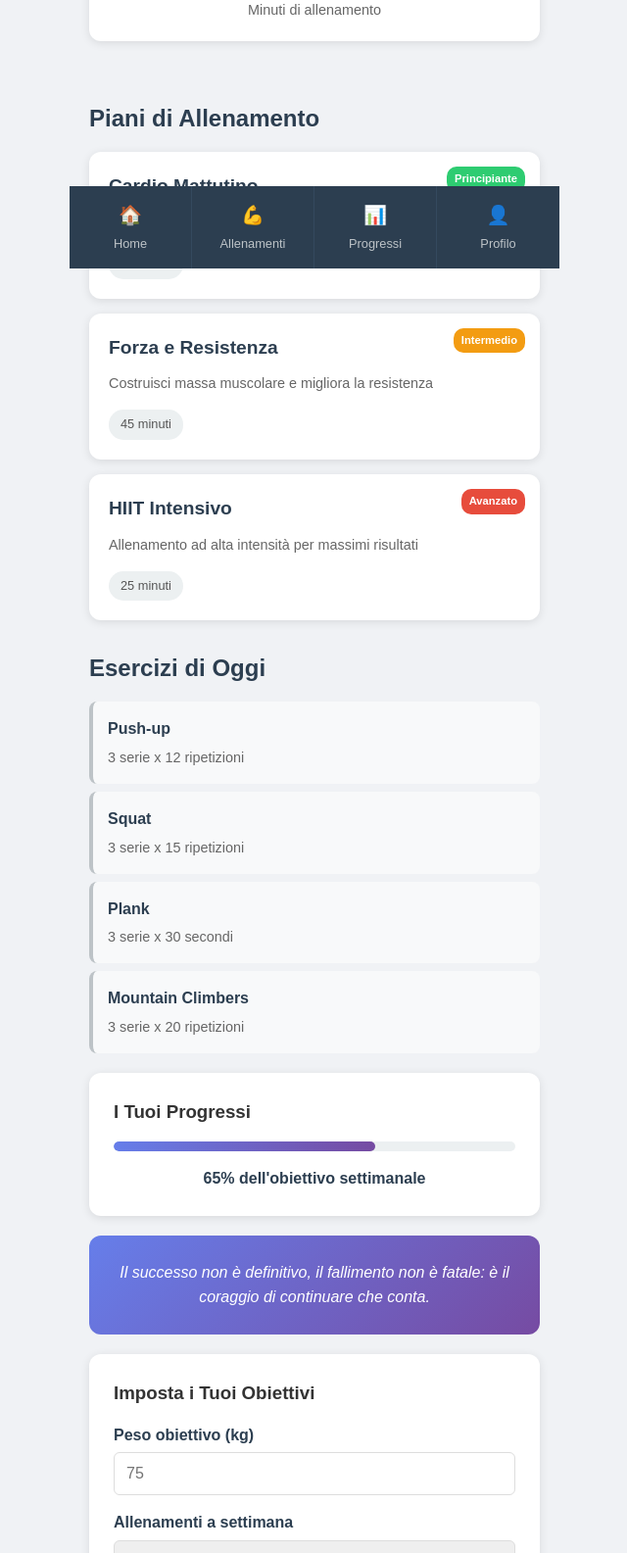
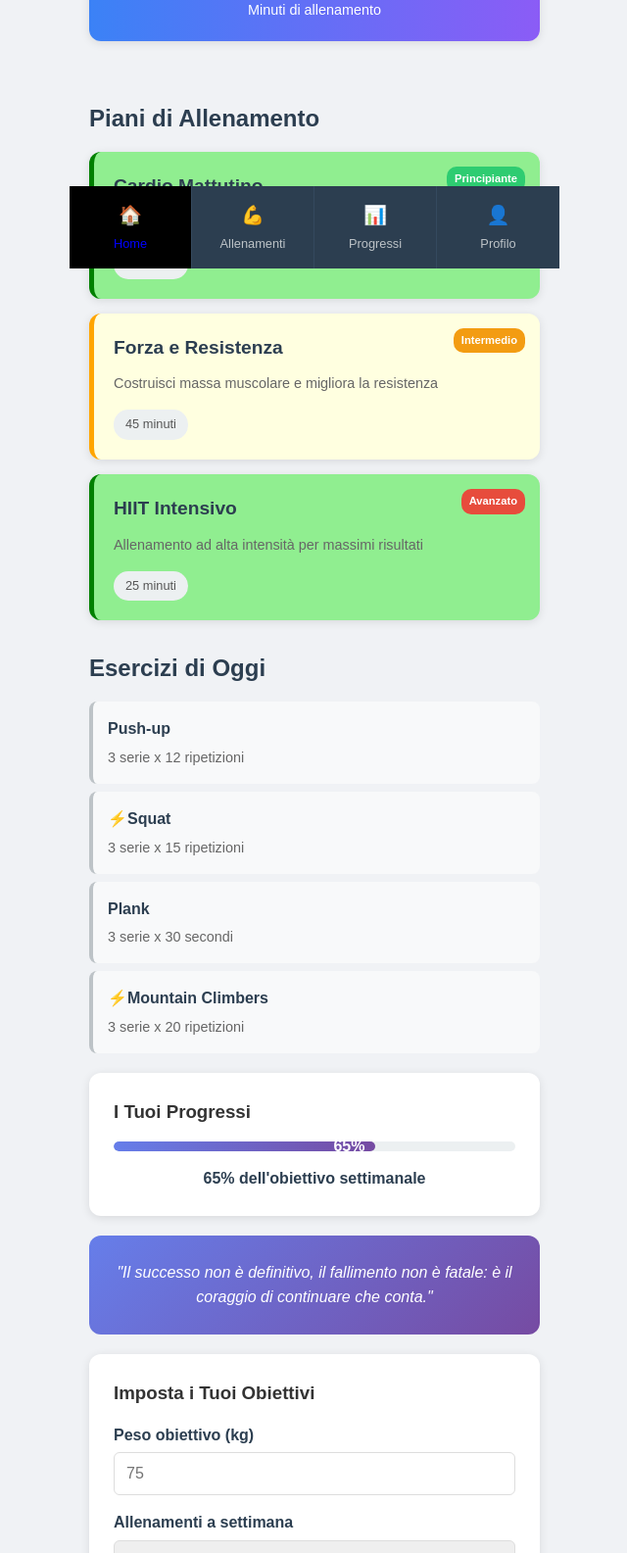
Before and after one commit to Marco-Venerando/htmlcss-fit-app, a plain HTML site: page FitApp/index.html in a window 1280 px wide. Shown: the part 526-2111 px from the top of the page at 98% size, without its empty margins (319-959 px from the left). Drawn offline with Linux system fonts and the light colour scheme.

Commit message:
solutions

```diff
--- a/FitApp/css/solutions.css
+++ b/FitApp/css/solutions.css
@@ -0,0 +1,112 @@
+
+/* 1 punto */
+
+.stats-container .stats-grid:first-of-type .stat-number::before {
+    content: "🔥 ";
+}
+
+/* 2 punto */
+
+.stats-container .stats-grid:nth-child(3) {
+    background: linear-gradient(to right, #3b82f6, #8b5cf6);
+
+}
+
+.stats-container .stats-grid:nth-child(3) .stat-number,
+.stats-container .stats-grid:nth-child(3) .stat-label {
+    color: white;
+}
+
+/* 3 punto */
+
+/* bonus */
+.stats-container .stats-grid {
+    transition: all 0.3s ease;
+}
+
+.stats-container .stats-grid:hover {
+    transform: translateY(-5px);
+    box-shadow: 0 10px 20px rgba(0, 0, 0, 0.3);
+}
+
+/* 4 punto */
+
+.workout-section .workout-plan:nth-child(3){
+
+background-color: lightyellow;
+border-left: 5px solid orange;
+}
+
+/* 5 punto */
+.workout-section .workout-plan:nth-child(2),
+.workout-section .workout-plan:nth-child(4) {
+    background-color: lightgreen;
+    border-left: 5px solid green;
+}
+
+/* 6 punto */
+.exercise-item:nth-child(2) .exercise-name::before,
+.exercise-item:nth-child(4) .exercise-name::before{
+    content: "⚡";
+}
+
+/* 7-8 punto */
+
+.goal-input-group input:focus,
+.goal-input-group select:focus{
+border: 5px solid blue;
+box-shadow:  0 10px 20px rgba(45, 2, 240, 0.3);
+  transition: all 0.3s ease;
+  outline: none;
+}
+
+/* 9 punto */
+
+.save-btn:hover{
+    transform: translateY(-2px);
+    background-color: red;
+    box-shadow:  0 10px 20px rgba(250, 2, 118, 0.3);
+}
+
+/* 10 punto */
+
+.progress-bar {
+    position: relative;
+}
+
+.progress-fill {
+    position: relative;
+}
+
+.progress-fill::after {
+    content: "65%";
+    position: absolute;
+    right: 10px;
+    top: 50%;
+    transform: translateY(-50%);
+    color: white;
+    font-weight: bold;
+}
+
+/* 11-12 punto */
+
+.nav-item:not(:first-of-type):hover{
+    background-color: black;
+    color: blue;
+}
+.nav-item:first-of-type {
+ background-color: black;
+    color: blue;
+}
+
+/* 13 punto */
+
+.quote-box p::before{
+    content: '"' ;
+    vertical-align: top;
+}
+
+.quote-box p::after{
+    content: '"' ;
+    vertical-align: bottom;
+}
--- a/FitApp/index.html
+++ b/FitApp/index.html
@@ -6,6 +6,9 @@
   <meta name="viewport" content="width=device-width, initial-scale=1.0">
   <title>FitApp - La tua app fitness</title>
   <link rel="stylesheet" href="css/style.css">
+
+  <link rel="stylesheet" href="css/solutions.css">
+
 </head>
 
 <body>
```
